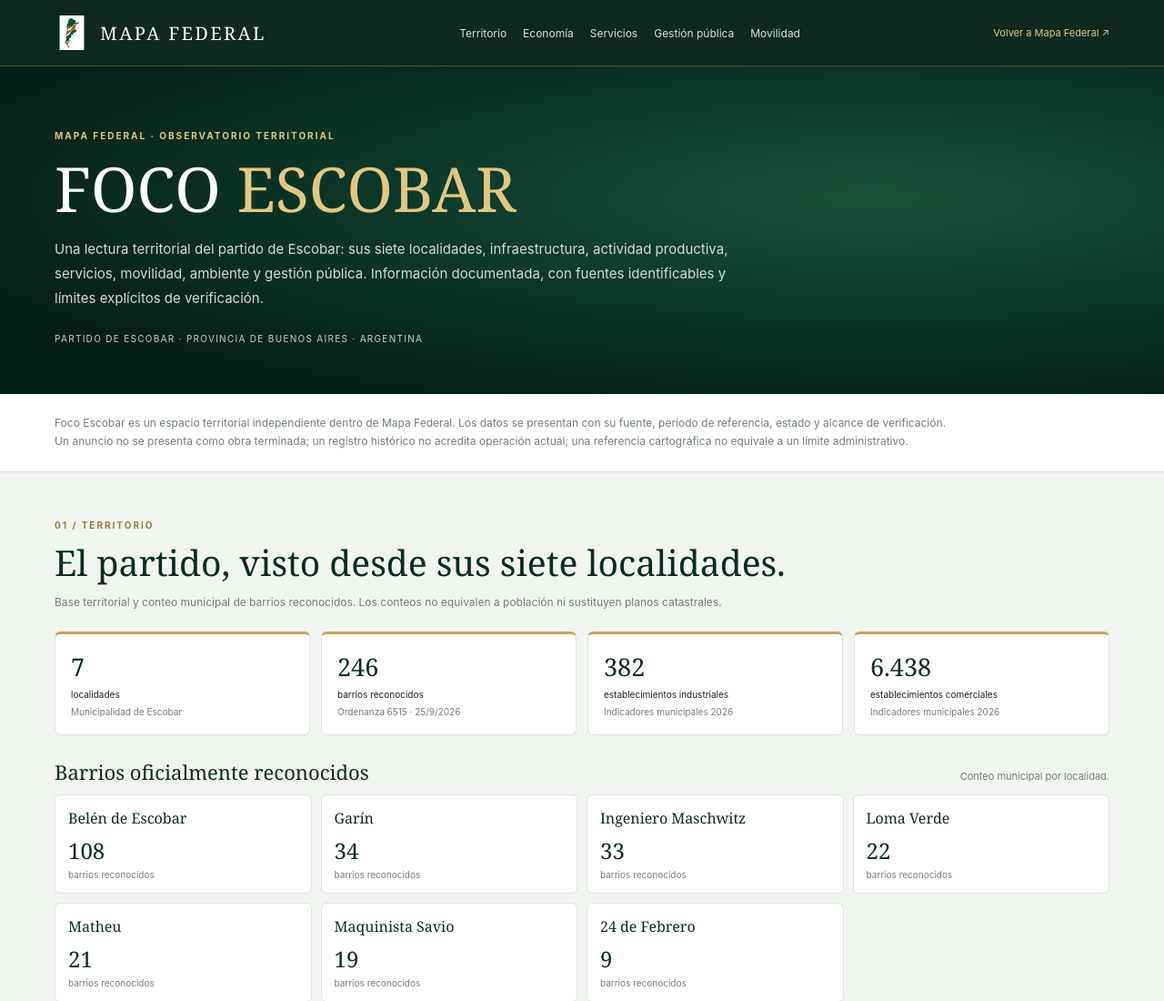
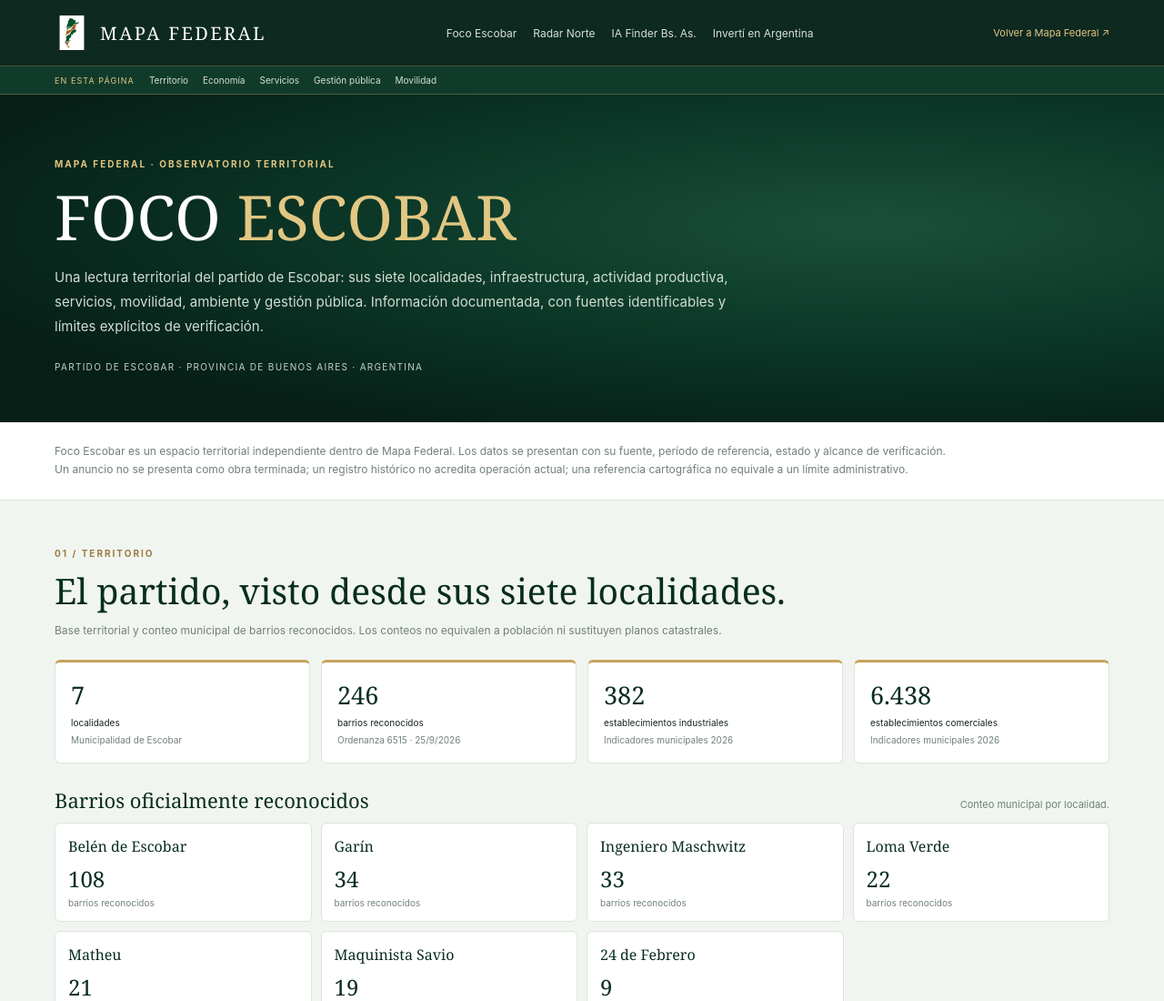
Before and after one commit to leandrocuellarok-netizen/mapafederal, a plain HTML site: page foco-escobar/index.html in a window 1280 px wide. Shown: the top 1100 px of the page at 91% size. Drawn offline with Linux system fonts and the light colour scheme.

Commit message:
Standardize MAPA FEDERAL navigation and IA Finder label

```diff
--- a/foco-escobar/index.html
+++ b/foco-escobar/index.html
@@ -27,11 +27,13 @@ main section{padding:52px 0}.section-head{margin-bottom:22px}.section-head h2{fo
 footer{background:#061b14;color:#d9e2db;padding:28px 0;font-size:10px}footer .foot{display:flex;justify-content:space-between;gap:18px;flex-wrap:wrap}footer a{color:var(--gold2);text-decoration:underline}
 @media(max-width:850px){.escobar-metrics{grid-template-columns:repeat(2,minmax(0,1fr))}.escobar-localities{grid-template-columns:repeat(3,minmax(0,1fr))}.escobar-columns{grid-template-columns:1fr}.escobar-mobility-stops{grid-template-columns:repeat(2,minmax(0,1fr))}}
 @media(max-width:560px){.wrap{width:calc(100% - 28px)}.nav{justify-content:center}.navlinks{justify-content:center}.hero{padding:48px 0 38px}.escobar-localities{grid-template-columns:repeat(2,minmax(0,1fr))}.escobar-subhead{display:block}.escobar-subhead p{margin-top:7px}.escobar-node-list,.escobar-mobility-stops{grid-template-columns:1fr}.escobar-node{align-items:flex-start;flex-direction:column}}
+ .section-nav{background:#103b2b;border-bottom:1px solid #c7a35b55;color:#e2e9e3;padding:9px 0}.section-nav .wrap{display:flex;align-items:center;gap:16px;flex-wrap:wrap}.section-nav span{font-size:9px;letter-spacing:.12em;text-transform:uppercase;color:#e2c783}.section-nav a{font-size:10px;color:#d7e0d9}.section-nav a:hover{color:#fff}
 </style>
 <script src="../assets/foco-escobar.js" defer></script>
 </head>
 <body>
-<header><div class="wrap nav"><a class="brand" href="../"><img src="../assets/mapa-federal.svg" alt=""><span>MAPA FEDERAL</span></a><nav class="navlinks"><a href="#territorio">Territorio</a><a href="#economia">Economía</a><a href="#servicios">Servicios</a><a href="#gestion">Gestión pública</a><a href="#movilidad">Movilidad</a></nav><a href="../" style="font-size:11px;color:#E2C783">Volver a Mapa Federal ↗</a></div></header>
+<header><div class="wrap nav"><a class="brand" href="../"><img src="../assets/mapa-federal.svg" alt=""><span>MAPA FEDERAL</span></a><nav class="navlinks"><a href="/mapafederal/foco-escobar/">Foco Escobar</a><a href="/mapafederal/radar-norte/">Radar Norte</a><a href="/mapafederal/investment-finder/">IA Finder Bs. As.</a><a href="/mapafederal/nodos-estrategicos/">Invertí en Argentina</a></nav><a href="../" style="font-size:11px;color:#E2C783">Volver a Mapa Federal ↗</a></div></header>
+<nav class="section-nav" aria-label="Secciones de Foco Escobar"><div class="wrap"><span>En esta página</span><a href="#territorio">Territorio</a><a href="#economia">Economía</a><a href="#servicios">Servicios</a><a href="#gestion">Gestión pública</a><a href="#movilidad">Movilidad</a></div></nav>
 <main>
 <section class="hero"><div class="wrap"><div class="eyebrow">Mapa Federal · Observatorio territorial</div><h1>FOCO <em>ESCOBAR</em></h1><p>Una lectura territorial del partido de Escobar: sus siete localidades, infraestructura, actividad productiva, servicios, movilidad, ambiente y gestión pública. Información documentada, con fuentes identificables y límites explícitos de verificación.</p><div class="hero-meta">Partido de Escobar · Provincia de Buenos Aires · Argentina</div></div></section>
 <div class="intro"><div class="wrap"><p>Foco Escobar es un espacio territorial independiente dentro de Mapa Federal. Los datos se presentan con su fuente, período de referencia, estado y alcance de verificación. Un anuncio no se presenta como obra terminada; un registro histórico no acredita operación actual; una referencia cartográfica no equivale a un límite administrativo.</p></div></div>
```
